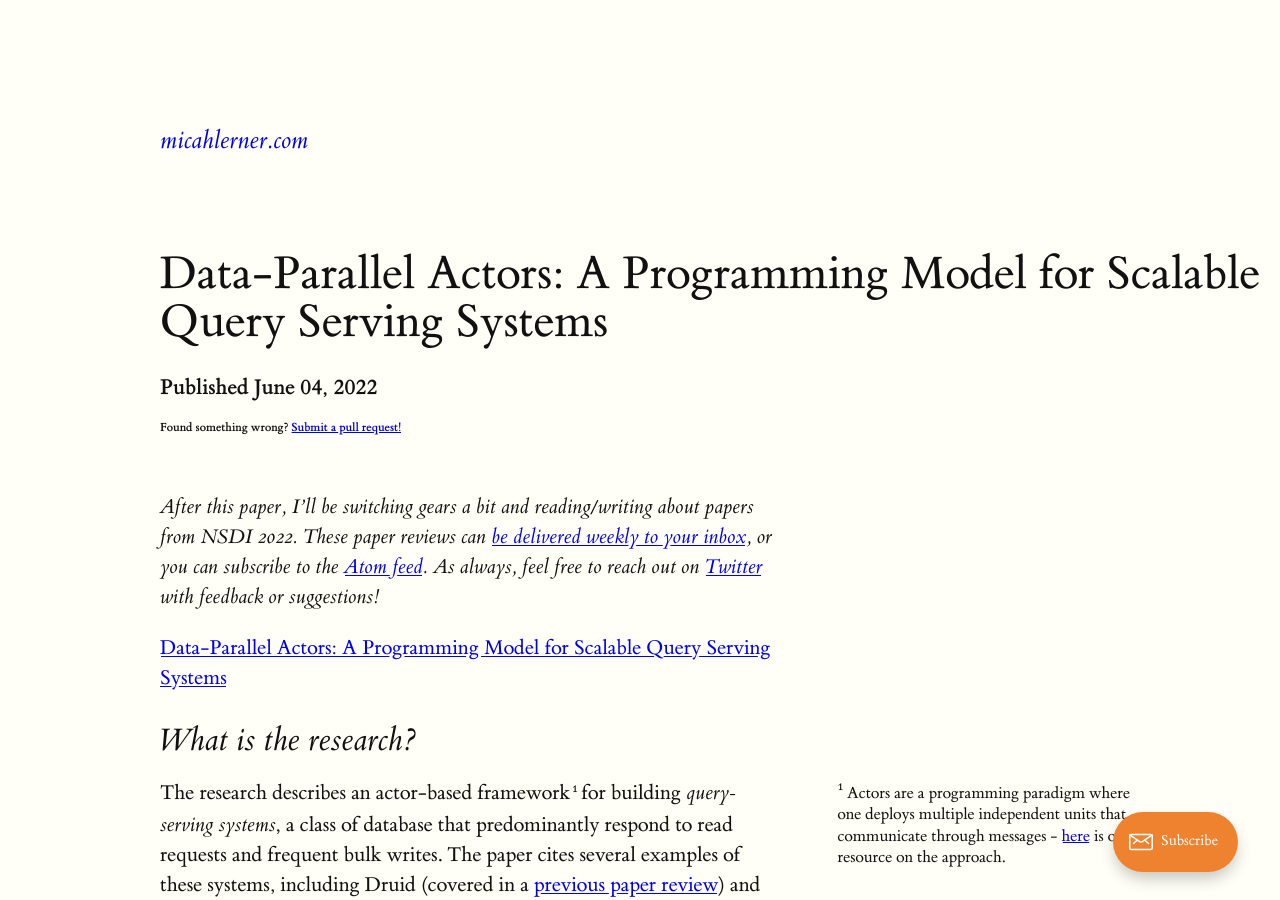
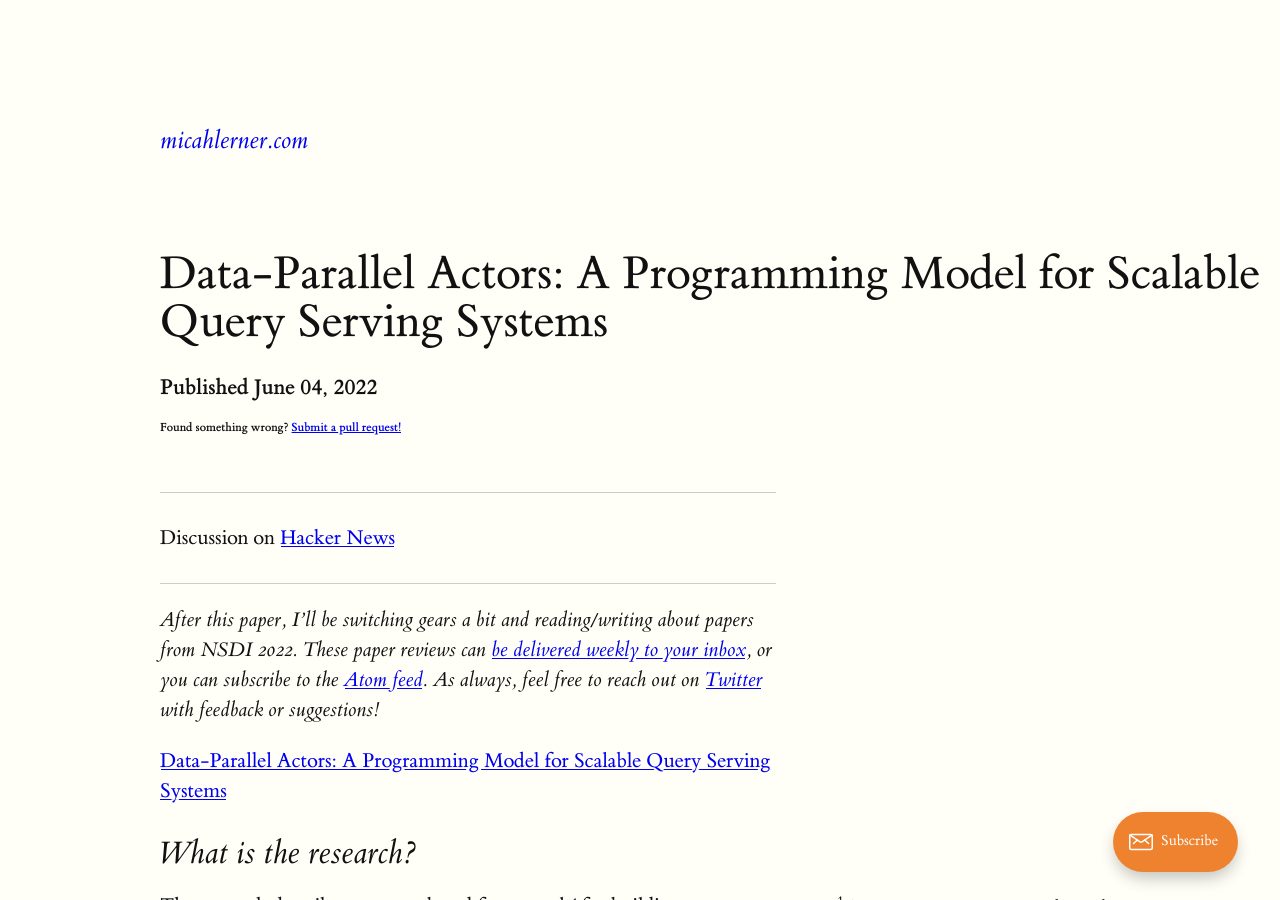
Before and after one commit to mlerner/mlerner.github.io, a Jekyll site: the page built from _posts/2022-06-04-data-parallel-actors-a-programming-model-for-scalable-query-serving-systems.md, in a window 1280 px wide and 900 px high. Built offline with Jekyll 4.4.1, drawn with Linux system fonts in a browser that asks for light colours; part of the change alters nothing that is shown.

Commit message:
hn front page :)

```diff
--- a/_posts/2022-06-04-data-parallel-actors-a-programming-model-for-scalable-query-serving-systems.md
+++ b/_posts/2022-06-04-data-parallel-actors-a-programming-model-for-scalable-query-serving-systems.md
@@ -2,6 +2,7 @@
 layout: post
 title: "Data-Parallel Actors: A Programming Model for Scalable Query Serving Systems"
 intro: After this paper, I'll be switching gears a bit and reading/writing about papers from NSDI 2022. These paper reviews can [be delivered weekly to your inbox](https://newsletter.micahlerner.com/), or you can subscribe to the [Atom feed](https://www.micahlerner.com/feed.xml). As always, feel free to reach out on [Twitter](https://twitter.com/micahlerner) with feedback or suggestions!
+hn: https://news.ycombinator.com/item?id=32228569
 categories:
 ---
 
```
